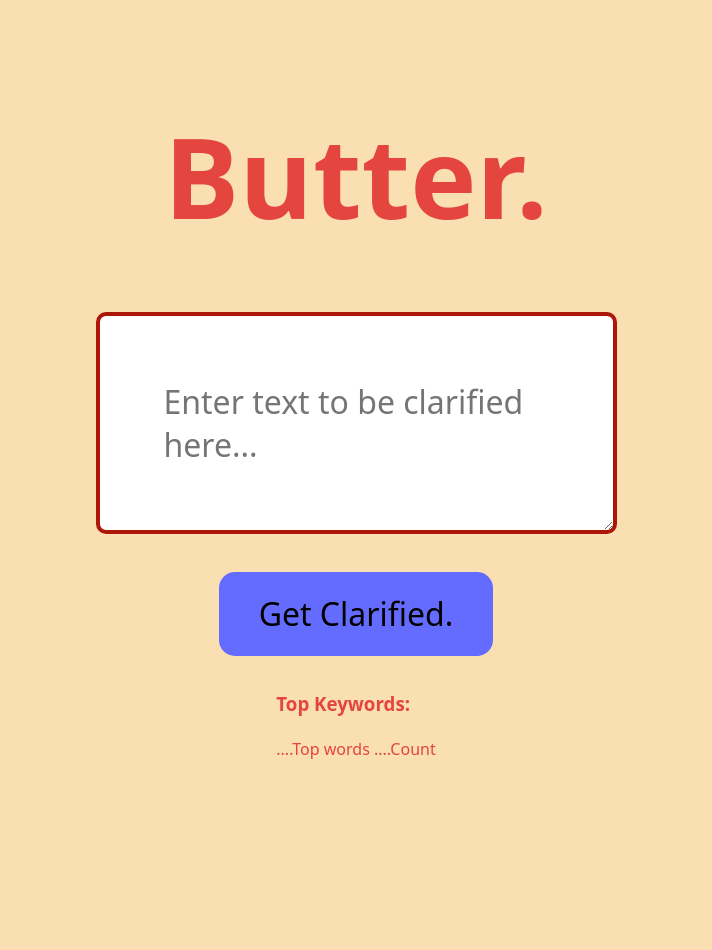
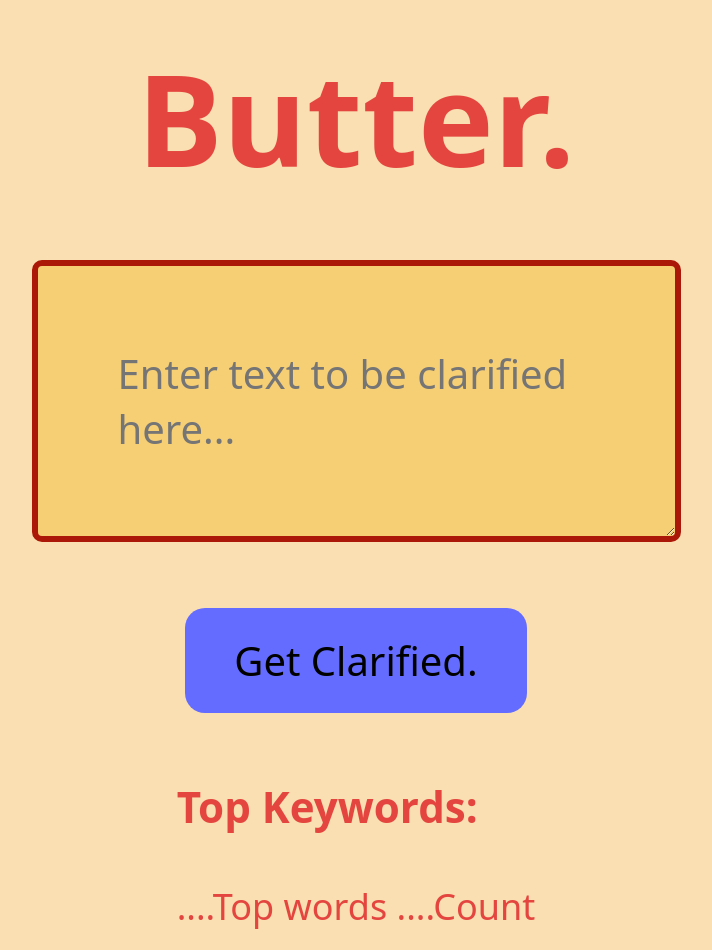
Before and after one commit to anddude/butter, a React (Vite) app: page / in a window 1280 px wide. Shown: the whole page, without its empty margins (284-996 px from the left). Before the commit the page ends 800 px from the top, so only its background shows below. Built offline with nearby package versions, Linux system fonts and the light colour scheme.

Commit message:
Add media query for responsive front-end. Partial front-end API setup. (#6)
Co-authored-by: Annie Tadvick <annie.tadvick@gmail.com>
Co-authored-by: morrisxelijah <morrisxelijah@gmail.com>

```diff
--- a/client/App.tsx
+++ b/client/App.tsx
@@ -1,11 +1,9 @@
 import { useState } from 'react'
 import './styles.css';
 import {Button, InputText, TextResults} from './components.tsx';
+//import api here
 
 //do we input Elijah's interface here? question for another time tho- esm
-
-//Fetch health status from server once we connect with Elijah. - esm
-
 
 function App() {
   //We'll need to manage the state of the input text and the clarified text here...other states we need to manage?
@@ -13,6 +11,7 @@ function App() {
   // const [results, setResults] = useState<Array<[string, number]>>([]);
 
   //we need async function to "fetch" from the server .. localhost:4200? whichever port Elijah decides onthe backend - esm
+
 
 
 
--- a/client/components.tsx
+++ b/client/components.tsx
@@ -20,7 +20,7 @@ interface TextResultsProps {
 export function Button({ onClick, label, value }: ButtonProps) {
   return (
     <div className="clarified-button">
-      <button onClick="someFunction">Get Clarified.</button>
+      <button onClick="someFunction()">Get Clarified.</button>
     </div>
   );
 }
--- a/client/styles.css
+++ b/client/styles.css
@@ -33,32 +33,33 @@ body {
 }
 
 h1 {
-  font-size: 7em;
-  line-height: 1.1;
+  font-size: 4em;
+  line-height: .25;
 }
 
-.text-input{
+.text-input {
   border-radius: 10px;
-  border: .15em solid;
-  padding: 2em 2em 2em 2em;
-  font-size: 2em;
+  border: 0.15em solid;
+  padding: 1.5em 1.5em 1.5em 1.5em;
+  font-size: 1.5em;
   font-weight: 500;
   font-family: inherit;
+  background-color: rgb(246, 207, 117);
   color: #ac1807;
-  margin-bottom: 1em;
+  margin: 1em;
 }
 
 button {
-  border-radius: .5em;
+  border-radius: 0.5em;
   border: 1px solid transparent;
   padding: 0.6em 1.2em;
-  font-size: 2em;
+  font-size: 1.5em;
   font-weight: 500;
   font-family: inherit;
   background-color: #646cff;
   cursor: pointer;
   transition: border-color 0.25s;
-  margin-bottom: .5em;
+  margin: 0.5em;
 }
 
 button:hover {
@@ -69,11 +70,59 @@ button:focus-visible {
   outline: 4px auto -webkit-focus-ring-color;
 }
 
-.container{
-  display:flex;
-  flex-direction:column;
-  align-items:center;
+.results-area{
+    font-size: 1.25em;
+  }
+
+.container {
+  display: flex;
+  flex-direction: column;
+  align-items: center;
+  margin:auto;
 }
+
+/* Tablets */
+@media (min-width: 768px) {
+  .container {
+    max-width: 1024px;
+    padding: 1rem;
+    margin:auto;
+  }
+
+   h1 {
+  font-size: 6em;
+  }
+   .text-input{
+    padding: 1.5em 1.5em 1.5em 1.5em;
+    font-size: 2em;
+  }
+  button{
+    font-size: 2em;
+  }
+
+  .results-area{
+    font-size: 1.75em;
+  }
+}
+
+/* Large Tablets/Desktop */
+@media (min-width: 1024px) {
+   h1 {
+  font-size: 8em;
+  }
+   .text-input{
+    padding: 2em 2em 2em 2em;
+    font-size: 2.5em;
+  }
+  button{
+    font-size: 2.5em;
+  }
+
+  .results-area{
+    font-size: 2.25em;
+  }
+}
+
 
 /* @media (prefers-color-scheme: light) {
   :root {
--- a/types.ts
+++ b/types.ts
@@ -1,6 +1,5 @@
 /* ================================
   TL;DR  -->  SHARED API TYPES  (imported by both)
-
       - server code (express handlers)
       - client code (fetch + rendering)
       - every api request body and response payload should match one of these types
```
Also changed, not shown: client/api.ts (+65 -0 lines).
